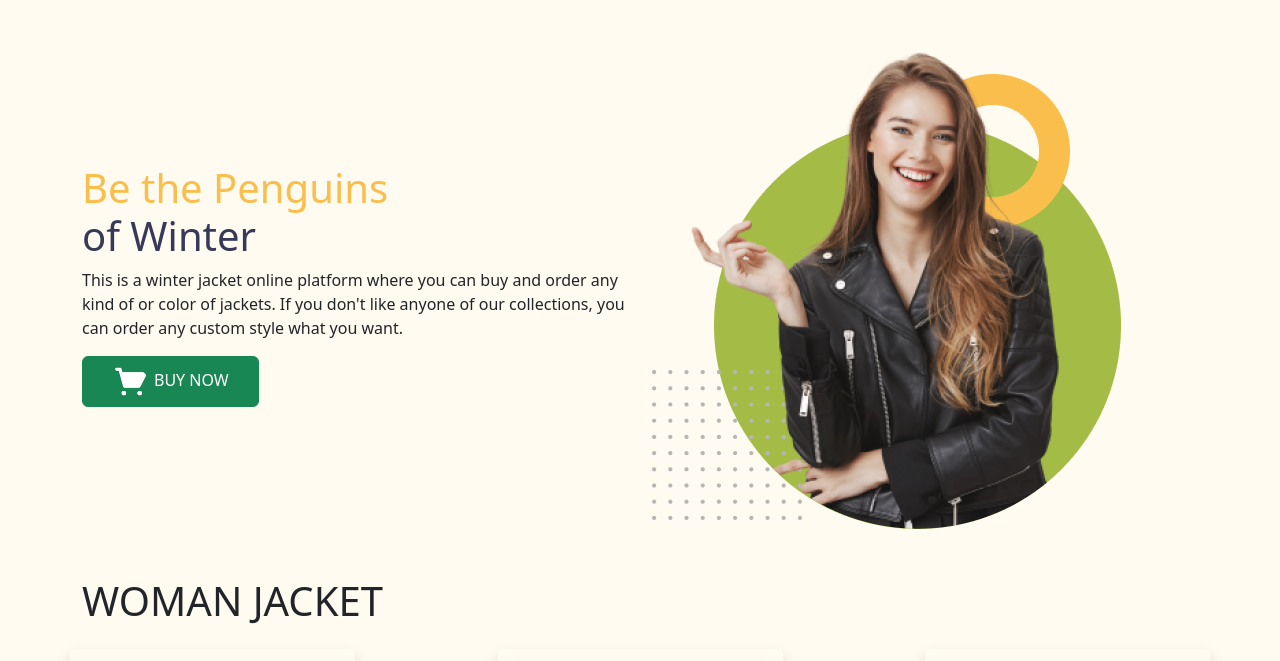
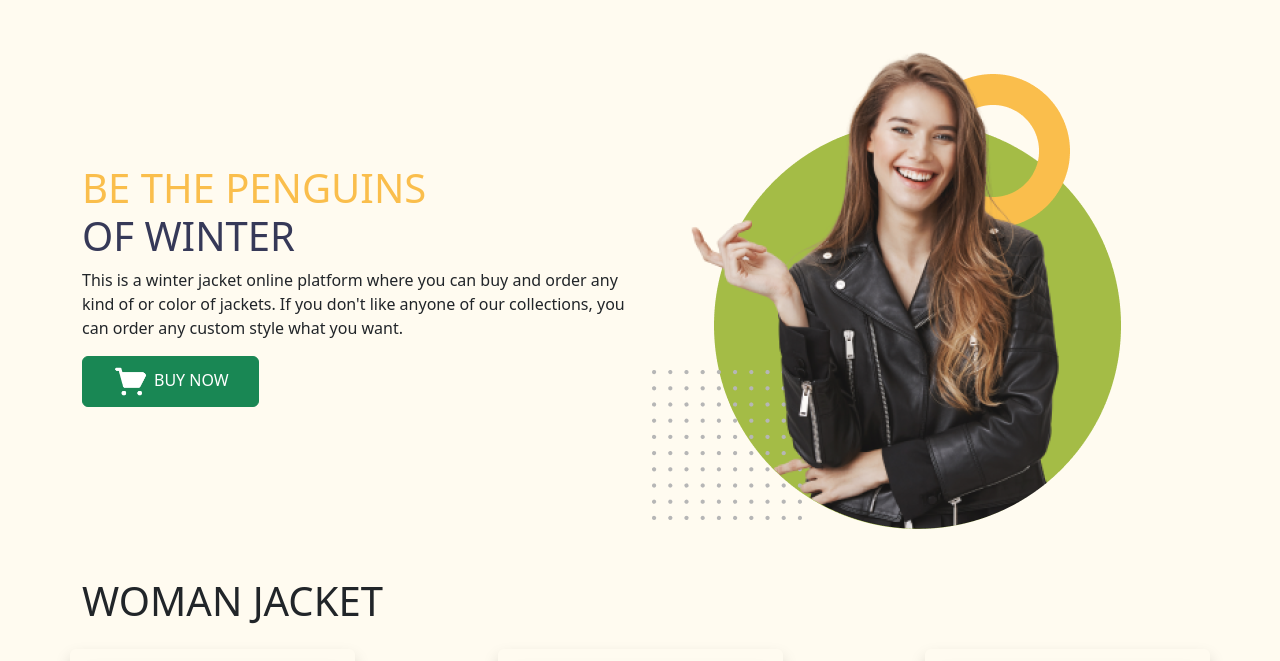
Before and after one commit to Rakibul-Hasan-Rifat/penguin-fashion, a plain HTML site: page index.html in a window 1280 px wide. Shown: the part 62-723 px from the top of the page. Drawn offline with nearby package versions, Linux system fonts and the light colour scheme.

Commit message:
Text-Transform from capitalize to uppercase in the left side of the first image

```diff
--- a/index.html
+++ b/index.html
@@ -53,8 +53,8 @@
         <main class="mt-5">
             <section class="row align-items-center">
                 <div class="header-text col-lg">
-                    <h1 class="text-lg-start text-center h1 fs-1" style="color: #363958;">
-                        <span style="color: #FABE4C;">Be the Penguins</span><br> of Winter
+                    <h1 class="text-lg-start text-center text-uppercase" style="color: #363958;">
+                        <span class="text-uppercase" style="color: #FABE4C;">Be the Penguins</span><br> of Winter
                     </h1>
                     <p>This is a winter jacket online platform where you can buy and order
                         any kind
```
